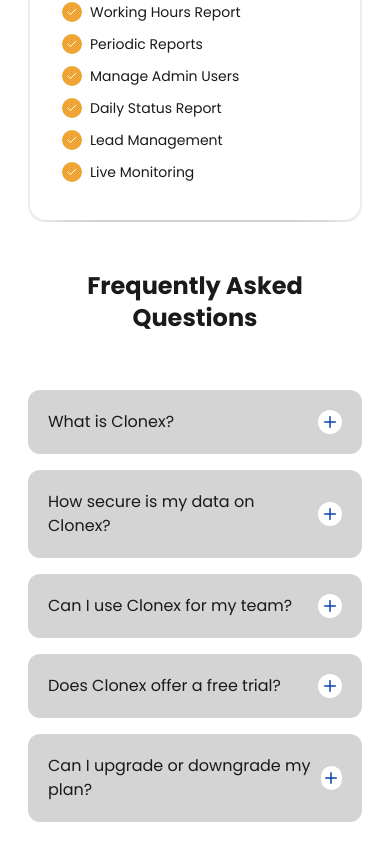
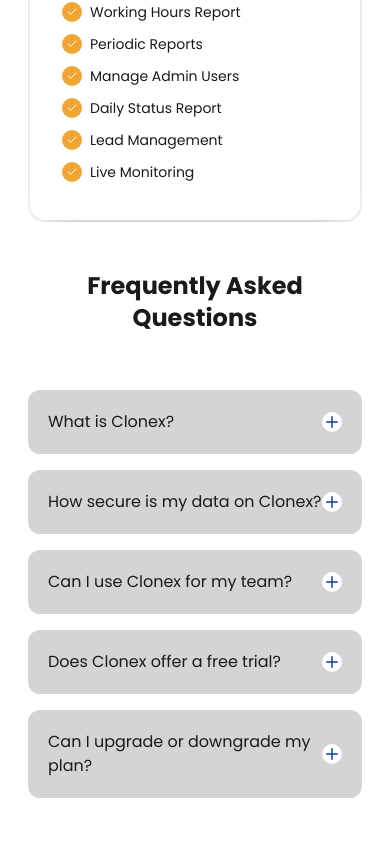
Before and after one commit to komalverma28419/Clonex, a React (Vite) app: page / in a window 390 px wide. Shown: the part 7412-8258 px from the top of the page. After the commit the page ends 8234 px from the top, so only its background shows below. Built offline with nearby package versions, Linux system fonts and the light colour scheme.

Commit message:
Click and hover error fixed

```diff
--- a/src/component/home/AboutCard.jsx
+++ b/src/component/home/AboutCard.jsx
@@ -18,7 +18,9 @@
         />
 
         {/* Overlay */}
-        <div className="absolute inset-0 bg-gradient-to-t from-[#0F172A]/90 via-[#133FE3]/50 to-transparent text-white px-6 py-5 flex flex-col justify-between -translate-y-full transition-transform duration-500 ease-out group-hover:translate-y-0">
+        <div className="absolute inset-0 bg-gradient-to-t from-[#0F172A]/90 via-[#133FE3]/50
+        to-transparent text-white px-6 py-5 flex flex-col justify-between transition-transform
+        duration-500 ease-out translate-y-0 md:-translate-y-full md:group-hover:translate-y-0">
           <div className="mt-20 space-y-5">
             <span className="text-sm font-light">{category}</span>
             <h3 className="text-xl md:text-2xl font-semibold leading-snug">
--- a/src/component/shared/faq/FaqItem.jsx
+++ b/src/component/shared/faq/FaqItem.jsx
@@ -11,7 +11,7 @@
           ${open ? "text-white font-bold text-lg lg:text-xl" : "text-dark dark:text-dark-text"}`}>
           {item.question}
         </span>
-        <span className='w-6 h-6 rounded-full flex items-center justify-center bg-white'>
+        <span className='sm:w-6 sm:h-6 w-5 h-5 rounded-full flex items-center justify-center bg-white shrink-0'>
           {open ? (<X size={18} className='text-primary'/>) : <Plus size={18} className='text-primary'/>}
         </span>
       </button>
@@ -23,7 +23,7 @@
 
       <div className={`overflow-hidden transition-all duration-500
         ${open ? "max-h-40 opacity-100 mt-3" :"max-h-0 opacity-0"}`}>
-        <p className='text-sm sm:text-[15px] text-white/80 dark:text-dark-muted leading-normal md:leading-7 pr-10'>{item.answer}</p>
+        <p className='text-sm sm:text-[15px] text-white/80 dark:text-dark-muted leading-normal md:leading-7'>{item.answer}</p>
       </div>
     </div>
   )
```
